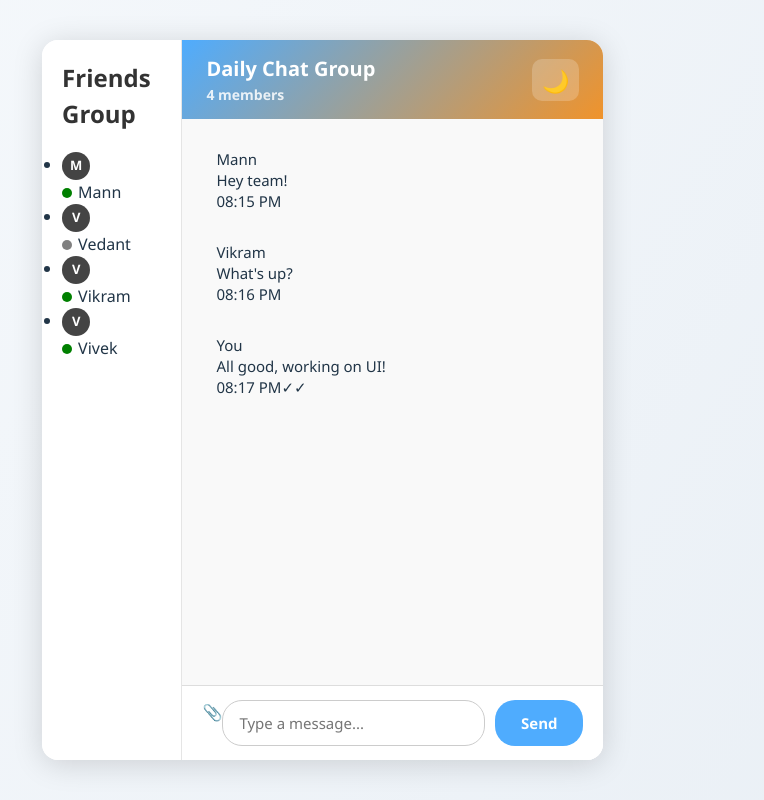
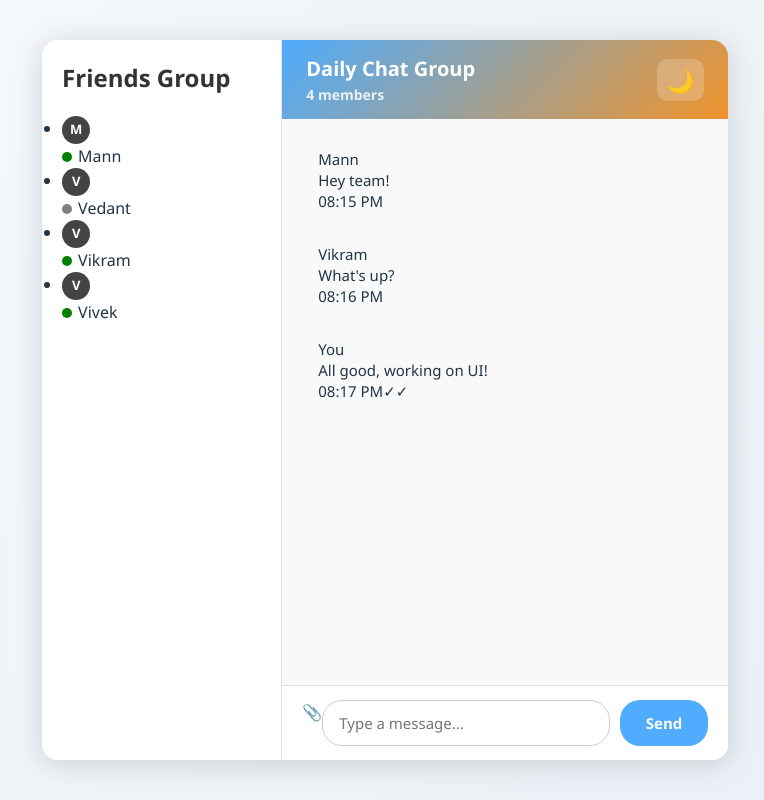
Before and after one commit to VivekGujar45/RT_chat_system, a React (Vite) app: page / in a window 1280 px wide. Shown: the whole page, without its empty margins (286-1050 px from the left). Built offline with nearby package versions, Linux system fonts and the light colour scheme.

Commit message:
committt alll

```diff
--- a/src/App.css
+++ b/src/App.css
@@ -24,8 +24,8 @@ body {
 /* 📦 App container */
 .app-container {
   display: flex;
-  width: 90%;
-  max-width: 1100px;
+  width: 110%;
+  max-width: 1500px;
   height: 90vh;
   background: var(--chat-bg);
   box-shadow: 0 4px 30px rgba(0, 0, 0, 0.15);
@@ -35,7 +35,7 @@ body {
 
 /* 👥 Sidebar */
 .sidebar {
-  width: 25%;
+  width: 35%;
   background: #fff;
   border-right: 1px solid #e5e5e5;
   padding: 20px;
@@ -122,42 +122,52 @@ body {
   padding: 20px;
   overflow-y: auto;
   background: var(--light-bg);
+  display: flex;
+  flex-direction: column;
 }
 
 .message {
   max-width: 70%;
-  padding: 10px 14px;
+  padding: 10px 16px;
   border-radius: 18px;
-  margin-bottom: 10px;
+  margin-bottom: 12px;
   font-size: 15px;
   line-height: 1.4;
+  position: relative;
+  word-wrap: break-word;
 }
 
 .message.incoming {
   background: #f5b041;
   color: #fff;
   align-self: flex-start;
+  border-bottom-left-radius: 0;
 }
 
 .message.outgoing {
   background: var(--sky-blue);
   color: #fff;
   align-self: flex-end;
+  border-bottom-right-radius: 0;
 }
 
 .message-time {
   display: block;
   font-size: 12px;
   opacity: 0.8;
-  margin-top: 4px;
+  margin-top: 6px;
+  text-align: right;
 }
 
 /* 📝 Input Bar */
 .chat-input {
+  flex-shrink: 0;
   display: flex;
   padding: 14px 20px;
   background: #fff;
   border-top: 1px solid #ddd;
+  position: sticky;
+  bottom: 0;
 }
 
 .chat-input input {
@@ -185,3 +195,26 @@ body {
 .chat-input button:hover {
   background: #0078ff;
 }
+
+/* .dark-mode {
+  background: #1f1f1f;
+  color: #fff;
+}
+
+.dark-mode .chat-window {
+  background: #2c2c2c;
+}
+
+.dark-mode .chat-header {
+  background: linear-gradient(135deg, #232526, #414345);
+}
+
+.dark-mode .chat-input {
+  background: #1f1f1f;
+}
+
+.dark-mode input {
+  background: #333;
+  color: #fff;
+  border: 1px solid #555;
+} */
--- a/src/App.jsx
+++ b/src/App.jsx
@@ -36,11 +36,13 @@
 
 // ======================== New Code ========================
 
+// import { useState } from "react";
 import "./App.css";
 import Sidebar from "./components/Sidebar";
 import ChatWindow from "./components/ChatWindow";
 
 function App() {
+  // const [darkMode, setDarkMode] = useState(false);
   const friends = [
     { name: "Mann", online: true },
     { name: "Vedant", online: false },
@@ -49,10 +51,16 @@ function App() {
   ];
 
   return (
-    <div className="app-container">
-      <Sidebar friends={friends} />
-      <ChatWindow user="You" />
-    </div>
+    <>
+      <div className="app-container">
+        <Sidebar friends={friends} />
+        <ChatWindow user="You" />
+      </div>
+      {/* <div className={`app-container ${darkMode ? "dark-mode" : ""}`}>
+        <Sidebar />
+        <ChatWindow darkMode={darkMode} setDarkMode={setDarkMode} /> */}
+      {/* </div> */}
+    </>
   );
 }
 
--- a/src/components/ChatWindow.jsx
+++ b/src/components/ChatWindow.jsx
@@ -3,6 +3,7 @@ import Message from "./Message";
 
 export default function ChatWindow({ user }) {
   const [groupName, setGroupName] = useState("Daily Chat Group");
+  const [editing, setEditing] = useState(false);
   const [messages, setMessages] = useState([
     { sender: "Mann", text: "Hey team!", time: "08:15 PM" },
     { sender: "Vikram", text: "What's up?", time: "08:16 PM" },
@@ -98,5 +99,7 @@ export default function ChatWindow({ user }) {
 </div>
 
     </div>
+
+
   );
 }
```
